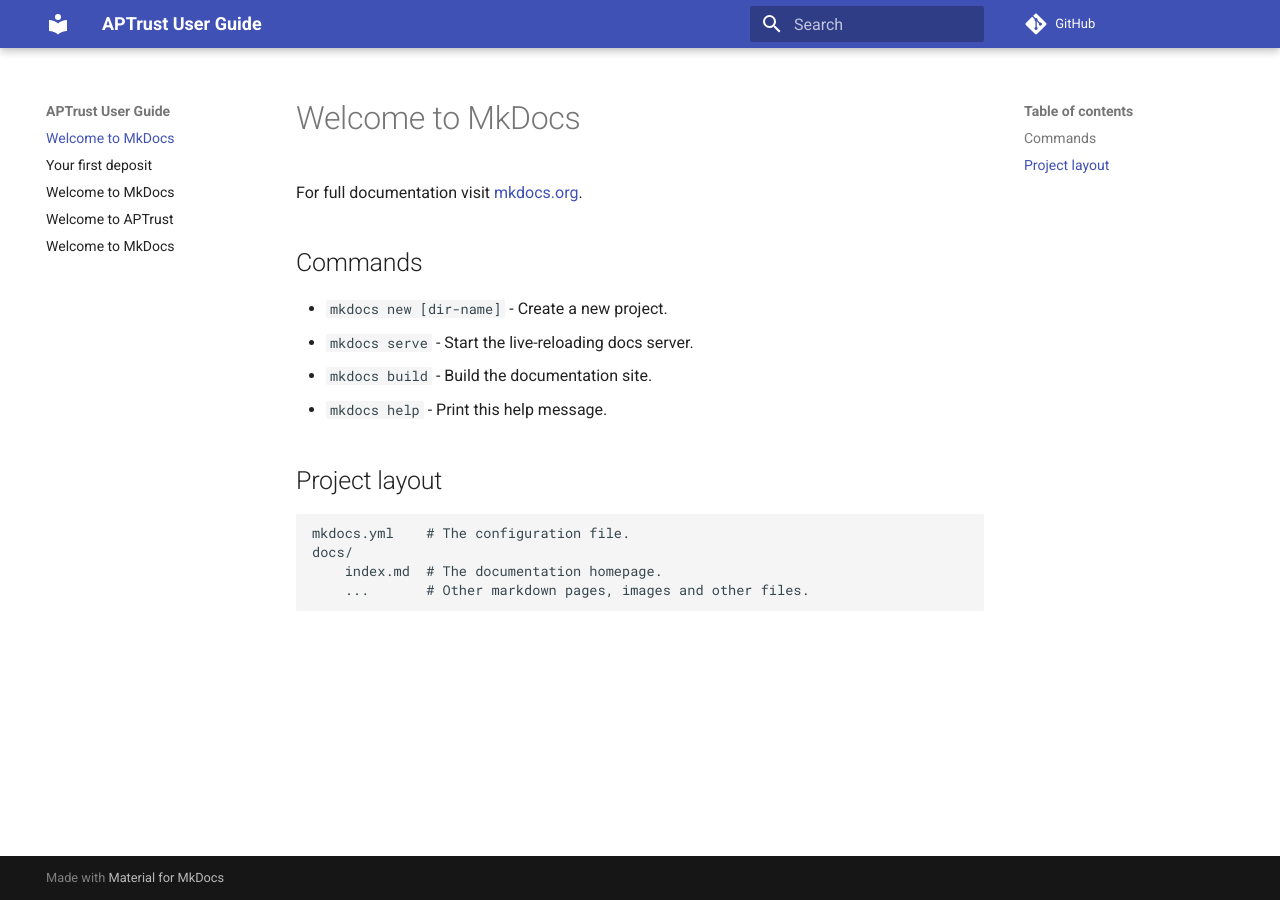
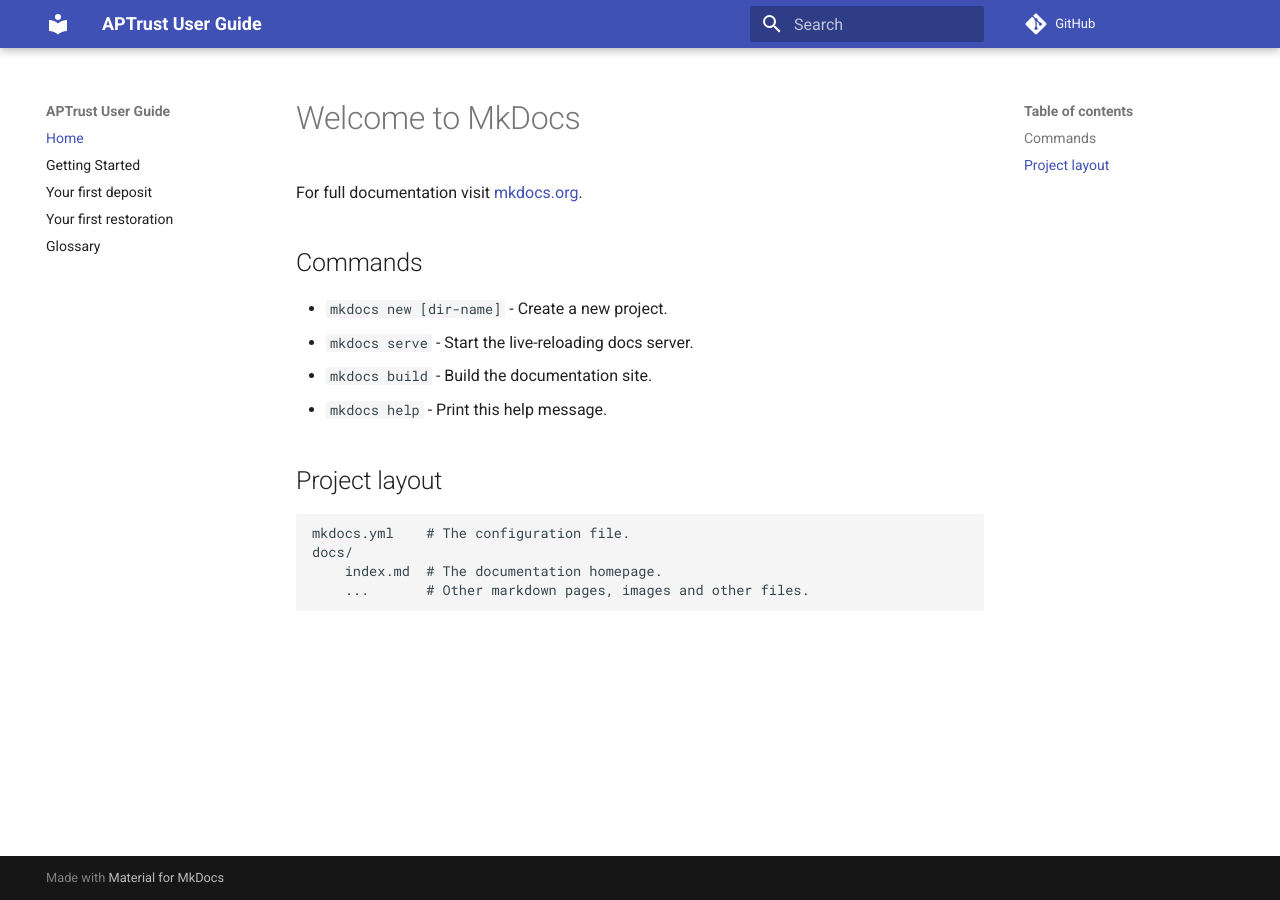
Before and after one commit to APTrust/userguide, an MkDocs documentation site: the page built from docs/index.md, in a window 1280 px wide. Built offline with MkDocs 1.6.1 and Material for MkDocs 9.7.7, drawn with Linux system fonts in a browser that asks for light colours; comment, search, counter and statistics services are not loaded.

Commit message:
Add glossary

```diff
--- a/mkdocs.yml
+++ b/mkdocs.yml
@@ -19,3 +19,9 @@
       custom_checkbox: true
   - pymdownx.tilde
 repo_url:  https://github.com/APTrust/userguide
+nav:
+  - Home: index.md
+  - Getting Started: getting-started.md
+  - Your first deposit: first-deposit.md
+  - Your first restoration: first-restore.md
+  - Glossary: glossary.md
```
